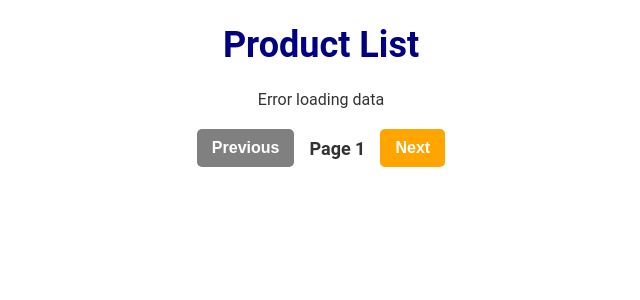
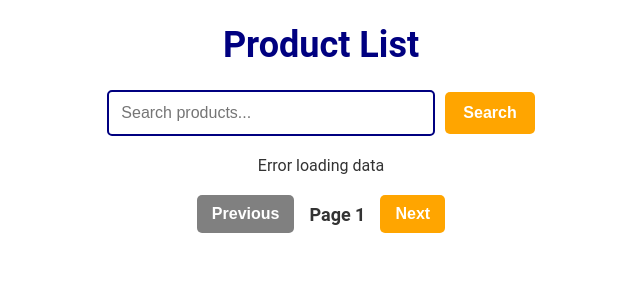
Before and after one commit to PesHeF/eCommerce.1, a PHP site: page /Catalogue/index.php in a window 1280 px wide. Shown: the top 300 px of the page, without its empty margins (319-959 px from the left). Run offline with PHP 8.4, Linux system fonts and the light colour scheme.

Commit message:
Added Search bar and button to products page
Updated by Vlad

```diff
--- a/eCommerce/Catalogue/index.php
+++ b/eCommerce/Catalogue/index.php
@@ -10,6 +10,14 @@
 
 <div class="container">
     <h1>Product List</h1>
+
+    <!-- Search Bar with Button -->
+    <div class="search-container">
+        <input type="text" id="search-bar" placeholder="Search products...">
+        <button id="search-btn">Search</button>
+    </div>
+
+
     <div id="data-container" class="product-grid"></div>
 
     <!-- Pagination Controls -->
--- a/eCommerce/Catalogue/script.js
+++ b/eCommerce/Catalogue/script.js
@@ -1,3 +1,10 @@
+document.addEventListener("DOMContentLoaded", function () {
+    const searchButton = document.getElementById("search-btn");
+    searchButton.addEventListener("click", searchProducts);
+
+});
+
+// Store API data globally
 let apiData = [];
 let currentPage = 1;
 const itemsPerPage = 8;
@@ -7,11 +14,9 @@ async function fetchData() {
     const apiUrl = 'https://fakestoreapi.com/products';
     try {
         const response = await fetch(apiUrl);
-
         if (!response.ok) {
             throw new Error('Network response was not ok');
         }
-
         apiData = await response.json();
         displayData();
     } catch (error) {
@@ -21,16 +26,17 @@ async function fetchData() {
 }
 
 // Function to display products based on pagination
-function displayData() {
+function displayData(filteredData = null) {
     const container = document.getElementById('data-container');
     container.innerHTML = '';
 
-    // Calculate start and end indexes
+    // Use filteredData if provided, otherwise use full apiData
+    const dataToDisplay = filteredData || apiData;
+
     const start = (currentPage - 1) * itemsPerPage;
     const end = start + itemsPerPage;
-    const paginatedItems = apiData.slice(start, end);
+    const paginatedItems = dataToDisplay.slice(start, end);
 
-    // Display only items for the current page
     paginatedItems.forEach(product => {
         const productCard = document.createElement('div');
         productCard.classList.add('product-card');
@@ -45,19 +51,34 @@ function displayData() {
         container.appendChild(productCard);
     });
 
-    updatePaginationButtons();
+    updatePaginationButtons(dataToDisplay);
+}
+
+// Search function
+function searchProducts() {
+    let input = document.getElementById('search-bar').value.toLowerCase();
+
+    // Filter API data based on search input
+    let filteredData = apiData.filter(product =>
+        product.title.toLowerCase().includes(input)
+    );
+
+    // Reset to first page and display filtered results
+    currentPage = 1;
+    displayData(filteredData);
 }
 
 // Function to update pagination controls
-function updatePaginationButtons() {
-    const totalPages = Math.ceil(apiData.length / itemsPerPage);
-    document.getElementById('page-info').textContent = `Page ${currentPage} of ${totalPages}`;
+function updatePaginationButtons(dataSet) {
+    const totalPages = Math.ceil(dataSet.length / itemsPerPage);
+    document.getElementById('page-info').textContent = `Page ${currentPage} of ${totalPages || 1}`;
 
     document.getElementById('prev-btn').disabled = currentPage === 1;
     document.getElementById('next-btn').disabled = currentPage === totalPages;
 }
 
-// Event listeners for pagination buttons
+// Pagination event listeners
+document.addEventListener("DOMContentLoaded", function () {
     document.getElementById('prev-btn').addEventListener('click', () => {
         if (currentPage > 1) {
             currentPage--;
@@ -73,5 +94,5 @@ document.getElementById('next-btn').addEventListener('click', () => {
         }
     });
 
-// Load data when the page loads
-window.onload = fetchData;
+    fetchData();
+});
--- a/eCommerce/Catalogue/styles.css
+++ b/eCommerce/Catalogue/styles.css
@@ -149,3 +149,41 @@ h2 {
     font-size: 18px;
     font-weight: bold;
 }
+
+.search-container {
+    display: flex;
+    justify-content: center;
+    align-items: center;
+    margin-bottom: 20px;
+    gap: 10px;
+}
+
+#search-bar {
+    width: 300px;
+    padding: 12px;
+    font-size: 16px;
+    border: 2px solid navy;
+    border-radius: 5px;
+    outline: none;
+    transition: border 0.3s ease;
+}
+
+    #search-bar:focus {
+        border-color: darkblue;
+    }
+
+#search-btn {
+    padding: 12px 18px;
+    font-size: 16px;
+    font-weight: bold;
+    background-color: orange;
+    color: white;
+    border: none;
+    border-radius: 5px;
+    cursor: pointer;
+    transition: background 0.3s ease;
+}
+
+    #search-btn:hover {
+        background-color: darkorange;
+    }
```
Lines whose indentation alone changed are shown as unchanged.
